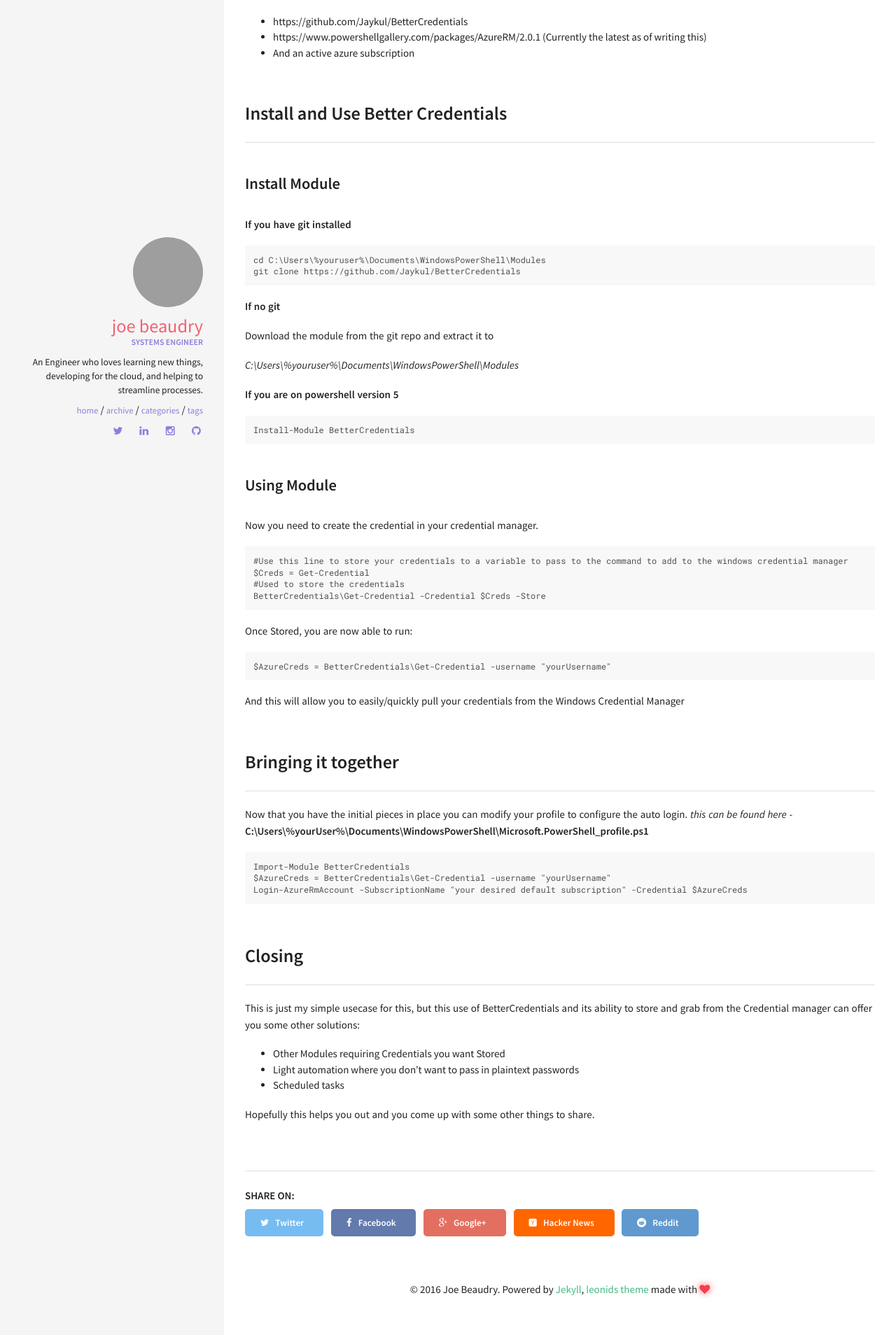
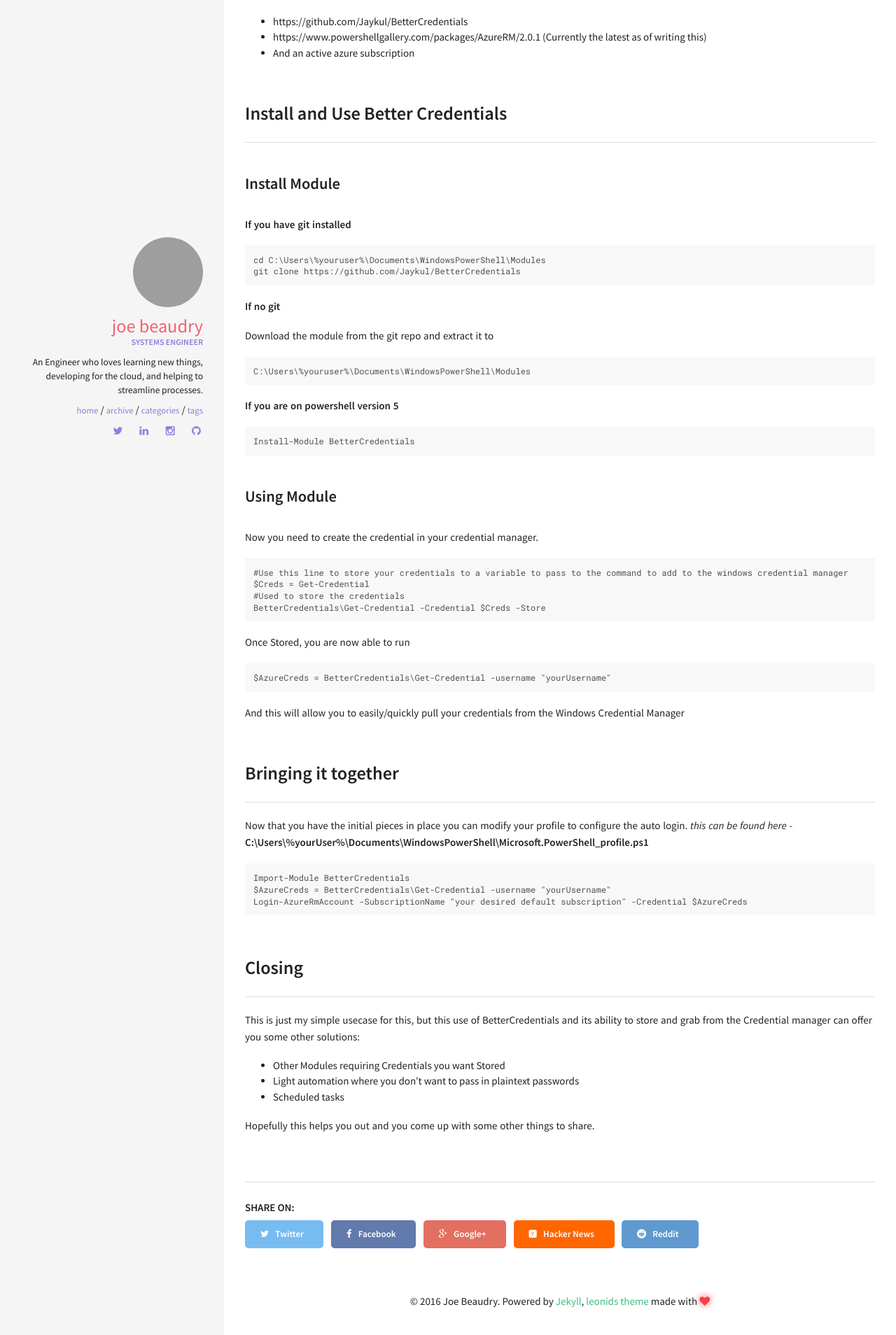
Before and after one commit to beaudryj/beaudryj.github.io, a Jekyll site: the page built from _posts/2016-08-28-azure-profile.md, in a window 1280 px wide. Shown: the part 870-2778 px from the top of the page at 70% size. Built offline with Jekyll 4.4.1, drawn with Linux system fonts in a browser that asks for light colours; comment, search, counter and statistics services are not loaded; grey boxes are pictures that could not be loaded.

Commit message:
Still working on format

```diff
--- a/_posts/2016-08-28-azure-profile.md
+++ b/_posts/2016-08-28-azure-profile.md
@@ -17,6 +17,7 @@ Recently I have been getting annoyed with the constant need to log in to an Azur
 I took a minute and thought about how to make the shell a bit smarter and figure out a way for my session to already be logged in to AzureRM when I open it.
 
 This will require
+
  * https://github.com/Jaykul/BetterCredentials
  * https://www.powershellgallery.com/packages/AzureRM/2.0.1 (Currently the latest as of writing this)
  * And an active azure subscription
@@ -34,16 +35,12 @@ git clone https://github.com/Jaykul/BetterCredentials
 
 
 
-
-
 **If no git**
 
 Download the module from the git repo and extract it to
-
-*C:\Users\%youruser%\Documents\WindowsPowerShell\Modules*
-
-
-
+~~~~
+C:\Users\%youruser%\Documents\WindowsPowerShell\Modules
+~~~~
 
 
 
@@ -65,10 +62,12 @@ $Creds = Get-Credential
 BetterCredentials\Get-Credential -Credential $Creds -Store
 ~~~~
 
-Once Stored, you are now able to run:
+Once Stored, you are now able to run
+
 ~~~~
 $AzureCreds = BetterCredentials\Get-Credential -username "yourUsername"
 ~~~~
+
 And this will allow you to easily/quickly pull your credentials from the Windows Credential Manager
 
 
```
